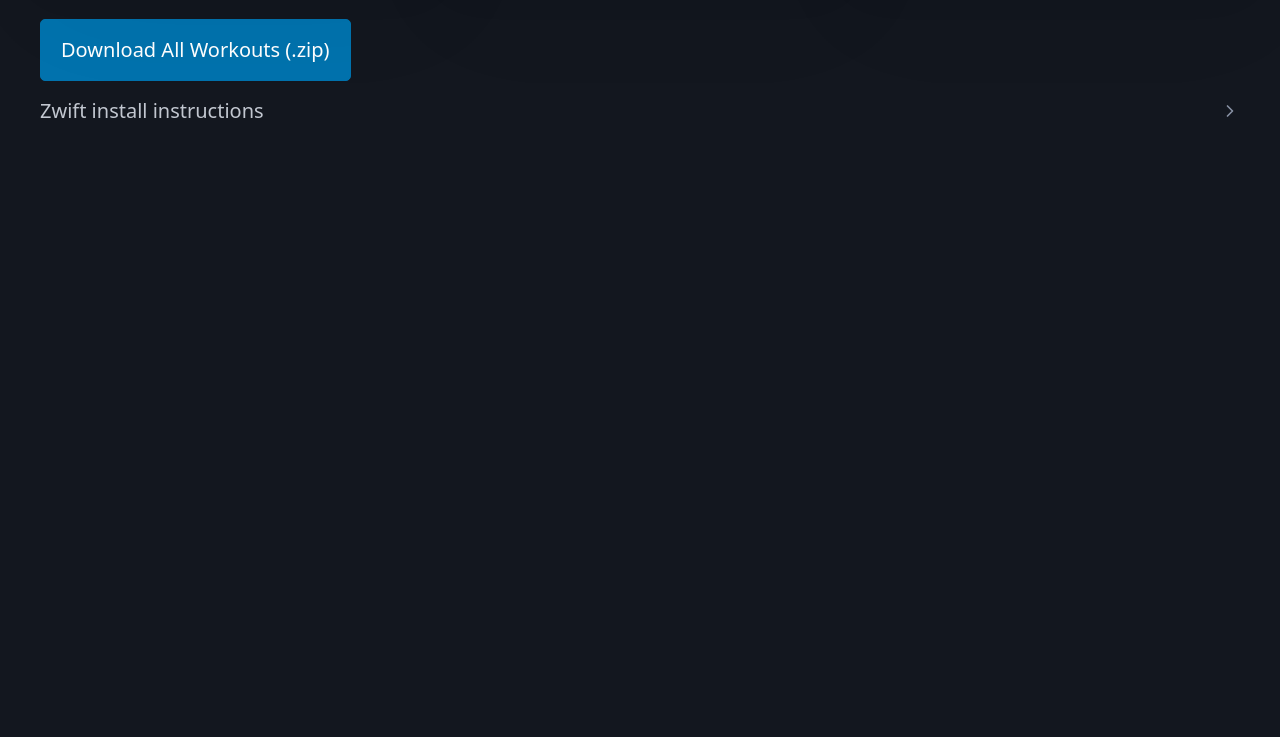
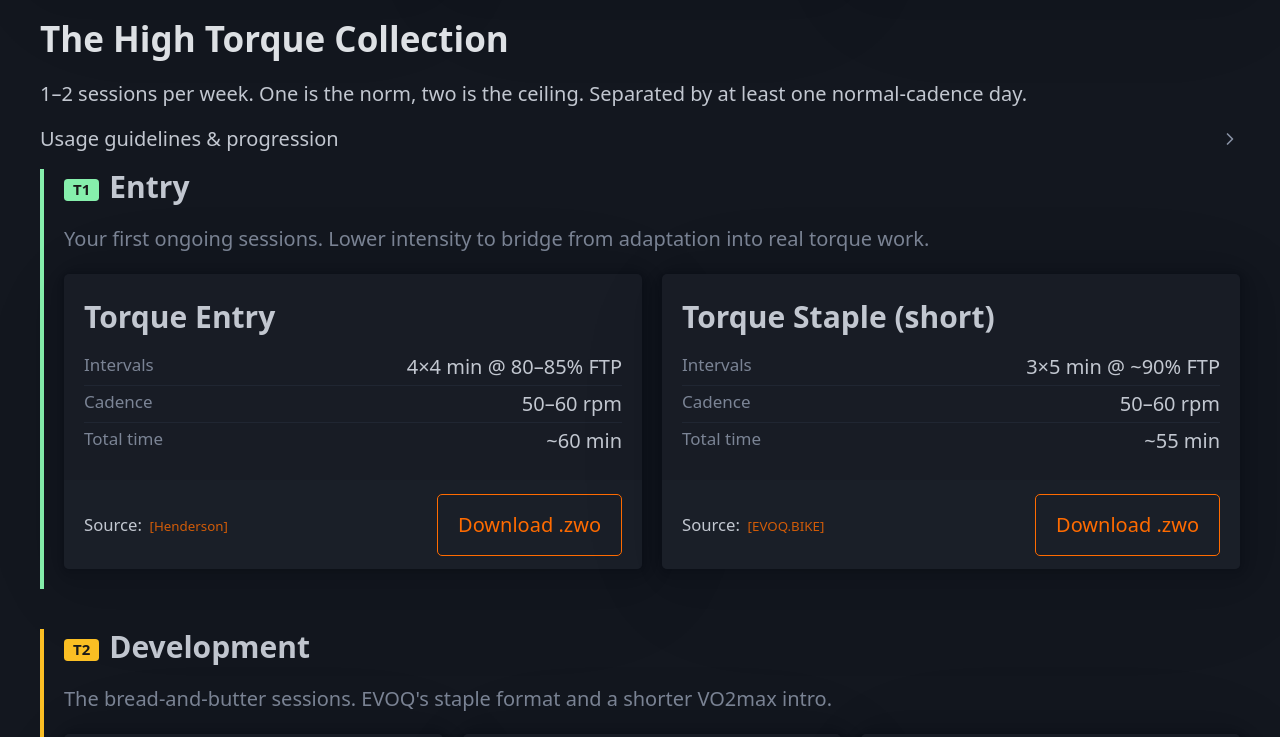
Before and after one commit to tomjelen/high-torque-training, a React (Vite) app in the folder site/: page / in a window 1280 px wide. Shown: the part 680-1417 px from the top of the page. Before the commit the page ends 821 px from the top, so only its background shows below. Built offline with nearby package versions, Linux system fonts and the light colour scheme.

Commit message:
add post-adaption sessions to web-site

```diff
--- a/site/src/App.tsx
+++ b/site/src/App.tsx
@@ -1,4 +1,5 @@
 import AdaptationPanel from './components/AdaptationPanel'
+import TiersPanel from './components/TiersPanel'
 import DownloadBar from './components/DownloadBar'
 
 function App() {
@@ -9,6 +10,7 @@ function App() {
       </header>
       <main className="container">
         <AdaptationPanel />
+        <TiersPanel />
         <DownloadBar />
       </main>
     </>
--- /dev/null
+++ b/site/src/components/TiersPanel.tsx
@@ -0,0 +1,92 @@
+import WorkoutCard from './WorkoutCard'
+import { TIERS } from '../data'
+
+export default function TiersPanel() {
+  return (
+    <section>
+      <h2>The High Torque Collection</h2>
+      <p>
+        1–2 sessions per week. One is the norm, two is the ceiling. Separated by
+        at least one normal-cadence day.
+      </p>
+
+      <details>
+        <summary>Usage guidelines &amp; progression</summary>
+
+        <h4>Frequency</h4>
+        <ul>
+          <li>1 per week is the standard. 0 is fine occasionally. Never more than 2.</li>
+          <li>Never on back-to-back days.</li>
+          <li>When doing 2, make one harder and one easier.</li>
+        </ul>
+
+        <h4>Weekly template</h4>
+        <p>
+          Pick one session from a lower tier and one from the same or one higher
+          tier. Pair a harder session with an easier one.
+        </p>
+
+        <h4>When to progress</h4>
+        <table>
+          <thead>
+            <tr>
+              <th>Stage</th>
+              <th>Typical timing</th>
+              <th>What to do</th>
+            </tr>
+          </thead>
+          <tbody>
+            <tr>
+              <td>First weeks of ongoing</td>
+              <td>Weeks 4–7 overall</td>
+              <td>Mix Tier 1 + Tier 2. Try each Tier 2 workout at least once.</td>
+            </tr>
+            <tr>
+              <td>Introduce Tier 3</td>
+              <td>After 3–4 weeks of Tier 2 without knee issues, RPE ≤ 7/10</td>
+              <td>Use Tier 3 as the "hard" session, Tier 1–2 as the "easy" one.</td>
+            </tr>
+            <tr>
+              <td>Introduce Tier 4</td>
+              <td>After 8+ weeks of ongoing (~11+ weeks total)</td>
+              <td>Monthly at most. Always pair with a Tier 1 easy session that week.</td>
+            </tr>
+          </tbody>
+        </table>
+
+        <h4>Signs you are NOT ready to move up</h4>
+        <ul>
+          <li>Knee pain or discomfort during or after sessions</li>
+          <li>Can't hold the target cadence (grinding 5+ RPM below)</li>
+          <li>RPE consistently above 8/10 on current-tier sessions</li>
+          <li>Your normal (non-torque) training is suffering — can't hit numbers, feel flat</li>
+        </ul>
+        <p>
+          <strong>If any of these appear:</strong> Drop back a tier. If it's
+          knee-related, take a week off torque work entirely.
+        </p>
+      </details>
+
+      {TIERS.map((tier) => (
+        <section
+          key={tier.number}
+          className="tier-section"
+          style={{ borderLeftColor: tier.color }}
+        >
+          <h3>
+            <span className="tier-badge" style={{ backgroundColor: tier.color }}>
+              T{tier.number}
+            </span>
+            {tier.name}
+          </h3>
+          <p className="tier-description">{tier.description}</p>
+          <div className="tier-grid">
+            {tier.workouts.map((workout) => (
+              <WorkoutCard key={workout.id} workout={workout} />
+            ))}
+          </div>
+        </section>
+      ))}
+    </section>
+  )
+}
--- a/site/src/data.ts
+++ b/site/src/data.ts
@@ -1,4 +1,4 @@
-import type { Source, Workout } from './types'
+import type { Source, Tier, Workout } from './types'
 
 export const SOURCES: Record<string, Source> = {
   hebisz2024: {
@@ -107,3 +107,174 @@ export const ADAPTATION_WORKOUTS: Workout[] = [
     file: 'High Torque - Adaptation/W3_Endurance_60-65rpm.zwo',
   },
 ]
+
+export const TIERS: Tier[] = [
+  {
+    number: 1,
+    name: 'Entry',
+    description:
+      'Your first ongoing sessions. Lower intensity to bridge from adaptation into real torque work.',
+    color: '#86efac',
+    workouts: [
+      {
+        id: 't1-entry',
+        name: 'Torque Entry',
+        params: [
+          { label: 'Intervals', value: '4×4 min @ 80–85% FTP' },
+          { label: 'Cadence', value: '50–60 rpm' },
+          { label: 'Total time', value: '~60 min' },
+        ],
+        source: 'henderson',
+        file: 'High Torque - Tier 1 Entry/Torque_Entry_80pct.zwo',
+      },
+      {
+        id: 't1-staple-short',
+        name: 'Torque Staple (short)',
+        params: [
+          { label: 'Intervals', value: '3×5 min @ ~90% FTP' },
+          { label: 'Cadence', value: '50–60 rpm' },
+          { label: 'Total time', value: '~55 min' },
+        ],
+        source: 'evoq',
+        file: 'High Torque - Tier 1 Entry/Torque_Staple_Short_90pct.zwo',
+      },
+    ],
+  },
+  {
+    number: 2,
+    name: 'Development',
+    description:
+      "The bread-and-butter sessions. EVOQ's staple format and a shorter VO2max intro.",
+    color: '#fbbf24',
+    workouts: [
+      {
+        id: 't2-staple',
+        name: 'Torque Staple',
+        params: [
+          { label: 'Intervals', value: '5×5 min @ ~90% FTP' },
+          { label: 'Cadence', value: '50–60 rpm' },
+          { label: 'Total time', value: '~75 min' },
+        ],
+        source: 'evoq',
+        file: 'High Torque - Tier 2 Development/Torque_Staple_90pct.zwo',
+      },
+      {
+        id: 't2-staple-long',
+        name: 'Torque Staple (long)',
+        params: [
+          { label: 'Intervals', value: '5×8 min @ ~90% FTP' },
+          { label: 'Cadence', value: '50–60 rpm' },
+          { label: 'Total time', value: '~90 min' },
+        ],
+        source: 'evoq',
+        file: 'High Torque - Tier 2 Development/Torque_Staple_Long_90pct.zwo',
+      },
+      {
+        id: 't2-hiit-intro',
+        name: 'HIIT Intro',
+        params: [
+          { label: 'Intervals', value: '3×3 min @ ~110% FTP' },
+          { label: 'Cadence', value: '60–70 rpm' },
+          { label: 'Total time', value: '~55 min' },
+        ],
+        source: 'hebisz2024',
+        file: 'High Torque - Tier 2 Development/HIIT_Intro_110pct.zwo',
+      },
+    ],
+  },
+  {
+    number: 3,
+    name: 'Challenging',
+    description:
+      'Threshold and VO2max. Higher knee stress. Only after several weeks of comfortable Tier 2 work.',
+    color: '#fb923c',
+    workouts: [
+      {
+        id: 't3-threshold',
+        name: 'Threshold Torque',
+        params: [
+          { label: 'Intervals', value: '5×5 min @ ~95% FTP' },
+          { label: 'Cadence', value: '50–60 rpm' },
+          { label: 'Total time', value: '~68 min' },
+        ],
+        source: 'henderson',
+        file: 'High Torque - Tier 3 Challenging/Threshold_Torque_95pct.zwo',
+      },
+      {
+        id: 't3-hiit-vo2-4',
+        name: 'HIIT VO2max (4 reps)',
+        params: [
+          { label: 'Intervals', value: '4×4 min @ ~110% FTP' },
+          { label: 'Cadence', value: '60–70 rpm' },
+          { label: 'Total time', value: '~83 min' },
+        ],
+        source: 'hebisz2024',
+        file: 'High Torque - Tier 3 Challenging/HIIT_VO2max_4rep.zwo',
+      },
+      {
+        id: 't3-ruegg',
+        name: 'Rüegg VO2max + Sprint',
+        params: [
+          { label: 'Intervals', value: '3×(5 min @ ~110% FTP + 1 min max sprint)' },
+          { label: 'Cadence', value: '50–60 rpm (sprint at normal cadence)' },
+          { label: 'Total time', value: '~80 min' },
+        ],
+        source: 'ef',
+        file: 'High Torque - Tier 3 Challenging/Ruegg_VO2max_Sprint.zwo',
+      },
+    ],
+  },
+  {
+    number: 4,
+    name: 'Advanced',
+    description:
+      'Sprint and supra-threshold. Highest knee stress. Monthly at most initially.',
+    color: '#f87171',
+    workouts: [
+      {
+        id: 't4-torquemax',
+        name: 'TorqueMax',
+        params: [
+          { label: 'Intervals', value: '6×2–3 min @ 105–110% FTP' },
+          { label: 'Cadence', value: '50–60 rpm' },
+          { label: 'Total time', value: '~71 min' },
+        ],
+        source: 'evoq',
+        file: 'High Torque - Tier 4 Advanced/TorqueMax_110pct.zwo',
+      },
+      {
+        id: 't4-sit-2',
+        name: 'SIT (2 sets)',
+        params: [
+          { label: 'Intervals', value: '2×(4×30 sec max)' },
+          { label: 'Cadence', value: '50–60 rpm' },
+          { label: 'Total time', value: '~76 min' },
+        ],
+        source: 'hebisz2024',
+        file: 'High Torque - Tier 4 Advanced/SIT_2sets.zwo',
+      },
+      {
+        id: 't4-hiit-vo2-6',
+        name: 'HIIT VO2max (6 reps)',
+        params: [
+          { label: 'Intervals', value: '6×4 min @ ~110% FTP' },
+          { label: 'Cadence', value: '60–70 rpm' },
+          { label: 'Total time', value: '~107 min' },
+        ],
+        source: 'hebisz2024',
+        file: 'High Torque - Tier 4 Advanced/HIIT_VO2max_6rep.zwo',
+      },
+      {
+        id: 't4-sit-3',
+        name: 'SIT (3 sets)',
+        params: [
+          { label: 'Intervals', value: '3×(4×30 sec max)' },
+          { label: 'Cadence', value: '50–60 rpm' },
+          { label: 'Total time', value: '~109 min' },
+        ],
+        source: 'hebisz2024',
+        file: 'High Torque - Tier 4 Advanced/SIT_3sets.zwo',
+      },
+    ],
+  },
+]
--- a/site/src/theme.css
+++ b/site/src/theme.css
@@ -66,6 +66,35 @@
   flex-wrap: wrap;
 }
 
+/* Tier sections */
+.tier-section {
+  border-left: 4px solid;
+  padding-left: 1rem;
+  margin-bottom: 2rem;
+}
+
+.tier-badge {
+  display: inline-block;
+  color: #1a1a1a;
+  font-size: 0.75rem;
+  font-weight: 700;
+  padding: 0.15em 0.6em;
+  border-radius: 0.25em;
+  margin-right: 0.5rem;
+  vertical-align: middle;
+}
+
+.tier-description {
+  color: var(--pico-muted-color);
+  margin-top: 0;
+}
+
+.tier-grid {
+  display: grid;
+  grid-template-columns: repeat(auto-fit, minmax(240px, 1fr));
+  gap: 1rem;
+}
+
 /* Inline citation */
 .cite {
   font-size: 0.8em;
```
Also changed, not shown: site/src/types.ts (+8 -0 lines), 2 other files (tests, documents, lock files or other folders).
